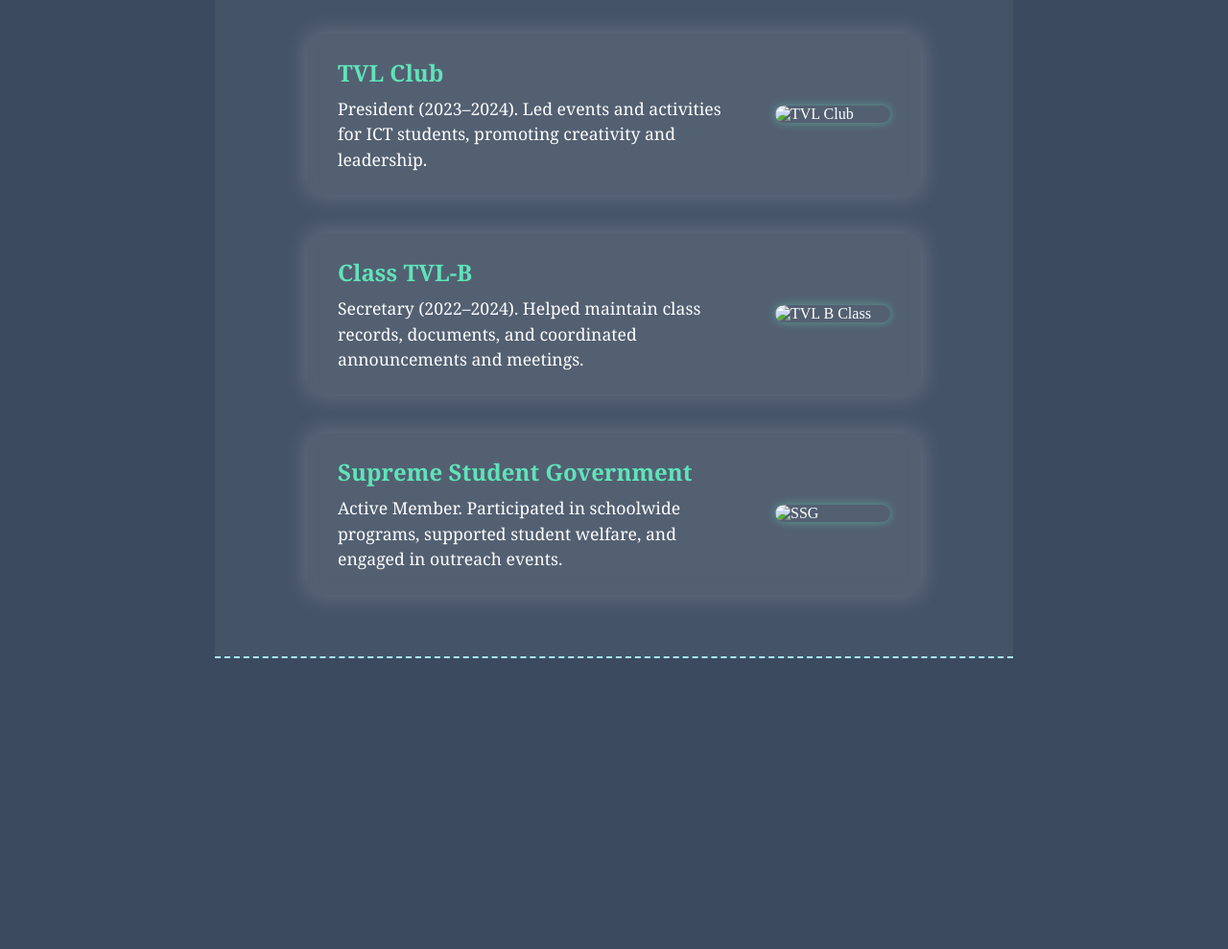
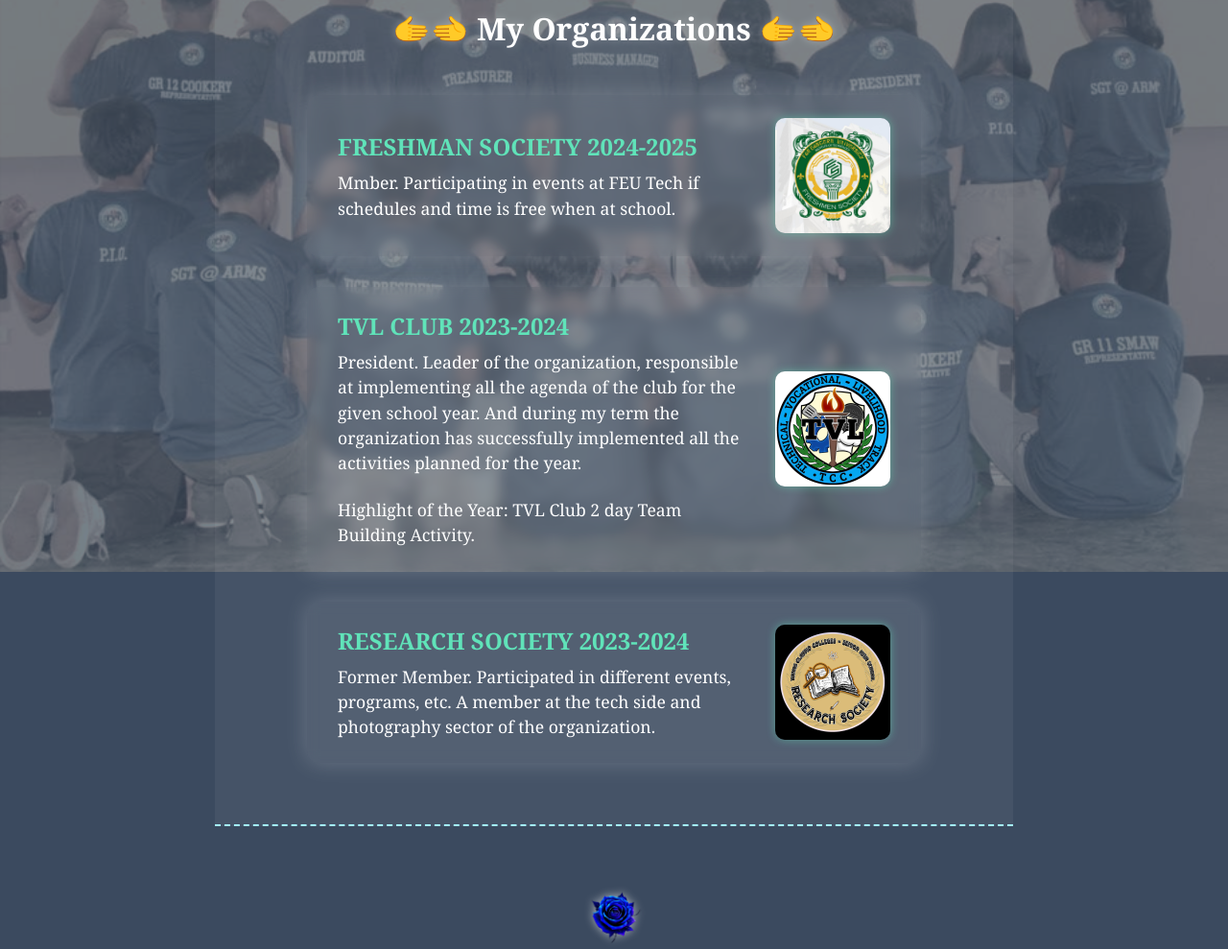
Before and after one commit to Eminapascual-03/WD-Finals, a plain HTML site: page pages/hero 3/index.html in a window 1280 px wide. Shown: the part 204-1193 px from the top of the page at 96% size. Before the commit the page ends 890 px from the top, so only its background shows below. Drawn offline with Linux system fonts and the light colour scheme.

Commit message:
fix: edited  organization page and about me page

```diff
--- a/pages/hero 3/assets/css/style.css
+++ b/pages/hero 3/assets/css/style.css
@@ -14,13 +14,14 @@ body {
   position: relative;
   z-index: 1;
   overflow-x: hidden;
+  gap: 4rem;
 }
 
 body::before {
   content: "";
   position: fixed;
   inset: 0;
-  background-image: url('../img/shs2.jpg');
+  background-image: url('../img/TVL1.png');
   background-size: cover;
   background-position: center;
   background-repeat: no-repeat;
@@ -101,6 +102,7 @@ body::before {
   background: rgba(255, 255, 255, 0.05);
   border-top: 2px dashed #a4f3ff;
   border-bottom: 2px dashed #a4f3ff;
+  gap: 3rem;
 }
 
 .org-heading {
@@ -114,7 +116,7 @@ body::before {
 .org-cards-container {
   display: flex;
   flex-direction: column;
-  gap: 2.5rem;
+  gap: 2rem 3rem;
   align-items: center;
 }
 
@@ -161,3 +163,15 @@ body::before {
 .org-img:hover {
   transform: scale(1.2);
 }
+
+.footer-logo {
+  width: 60px;
+  height: auto;
+  filter: drop-shadow(0 0 5px rgba(255, 255, 255, 0.6));
+  transition: transform 0.3s ease-in-out;
+}
+
+.footer-logo:hover {
+  transform: scale(2.03);
+  size: 10%;
+}
--- a/pages/hero 3/index.html
+++ b/pages/hero 3/index.html
@@ -16,7 +16,7 @@
     <div class="menu">
       <a href="../../index.html" class="btn">Home</a>
       <a href="../hero 1/index.html" class="btn">About me </a>
-      <a href="../hero 2/index.html" class="btn">Hobbies and Skills</a>
+      <a href="../hero 2/index.html" class="btn">Hobbies & Skills</a>
        <a class="btn active">Organizations</a>
       <a href="../hero 4/index.html" class="btn">Projects</a>
     </div>
@@ -30,32 +30,38 @@
     <!-- Card 1 -->
     <div class="org-card">
       <div class="org-card-text">
-        <h3>TVL Club</h3>
-        <p>President (2023–2024). Led events and activities for ICT students, promoting creativity and leadership.</p>
+        <h3>FRESHMAN SOCIETY 2024-2025</h3>
+        <p>Mmber. Participating in events at FEU Tech if schedules and time is free when at school. </p>
       </div>
-      <img src="./assets/img/tvlclub.jpg" alt="TVL Club" class="org-img">
+      <img src="./assets/img/FS.jpg" alt="TVL Club" class="org-img">
     </div>
 
     <!-- Card 2 -->
     <div class="org-card">
       <div class="org-card-text">
-        <h3>Class TVL-B</h3>
-        <p>Secretary (2022–2024). Helped maintain class records, documents, and coordinated announcements and meetings.</p>
+        <h3>TVL CLUB 2023-2024</h3>
+        <p>President. Leader of the organization, responsible at implementing all the agenda of the club for the given school year. And during my term the organization has successfully implemented all the activities planned for the year. </p>
+        <br>
+        <p> Highlight of the Year: TVL Club 2 day Team Building Activity. </p>
       </div>
-      <img src="./assets/img/tvlb.jpg" alt="TVL B Class" class="org-img">
+      <img src="./assets/img/TVL Logo.jpg" alt="TVL B Class" class="org-img">
     </div>
 
     <!-- Card 3 -->
     <div class="org-card">
       <div class="org-card-text">
-        <h3>Supreme Student Government</h3>
-        <p>Active Member. Participated in schoolwide programs, supported student welfare, and engaged in outreach events.</p>
+        <h3>RESEARCH SOCIETY 2023-2024</h3>
+        <p>Former Member. Participated in different events, programs, etc. A member at the tech side and photography sector of the organization. </p>
       </div>
-      <img src="./assets/img/ssg.jpg" alt="SSG" class="org-img">
+      <img src="./assets/img/RS.jpg" alt="SSG" class="org-img">
     </div>
 
   </div>
 </section>
 
+<footer class="footer">
+  <img src="./assets/img/blue rose.png" alt="Blue Rose Logo" class="footer-logo">
+</footer>
+
 </body>
 </html>
```
Also changed, not shown: pages/hero 1/assets/css/style.css (+6 -2 lines), pages/hero 1/index.html (+1 -1 lines), pages/hero 1/assets/img/profile pic.jpg (added), pages/hero 3/assets/img/FS.jpg (added), pages/hero 3/assets/img/RS.jpg (added), pages/hero 3/assets/img/TVL Logo.jpg (added), pages/hero 3/assets/img/TVL.jpg (added), pages/hero 3/assets/img/TVL1.png (added), pages/hero 3/assets/img/shs2.jpg (added).
